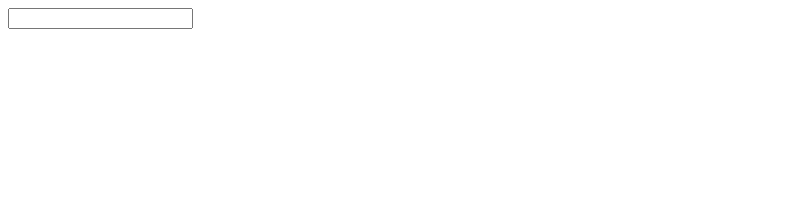
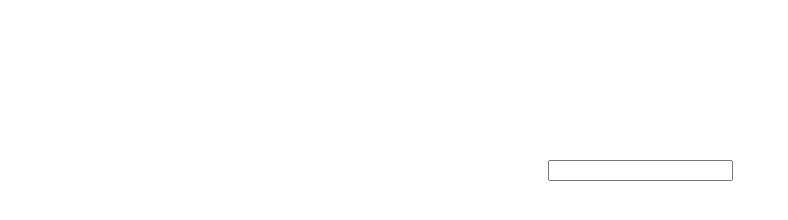
Before and after one commit to swarnimaj/hashtag, a plain HTML site: page index.html in a window 1280 px wide. Shown: the whole page, without its empty margins (0-788 px from the left). Drawn offline with Linux system fonts and the light colour scheme.

Commit message:
Update pretty.css

```diff
--- a/pretty.css
+++ b/pretty.css
@@ -1,3 +1,7 @@
 .center{
-  height: 100vh;
+  display: grid;
+  grid-template-columns: auto;
+  align-items: center;
+  justify-content: center;
+  margin-top: 10em;
 }
```
